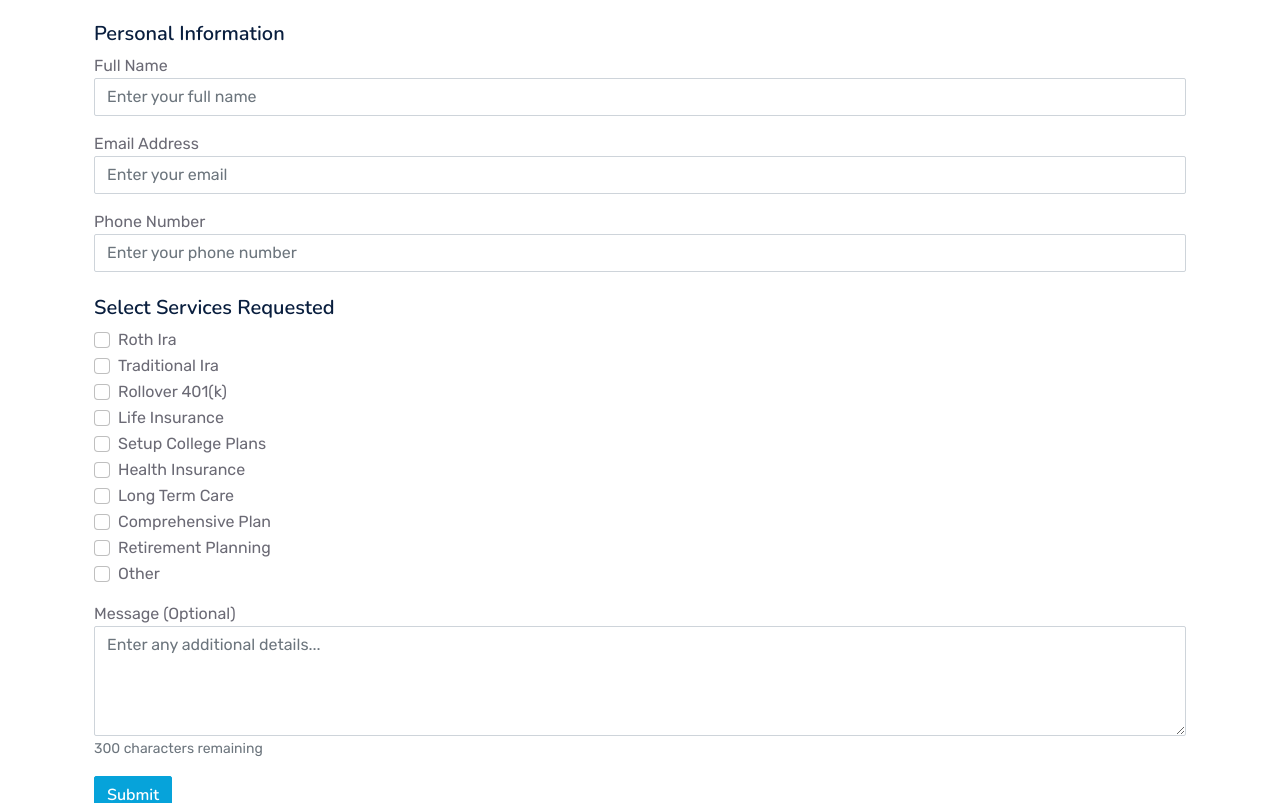
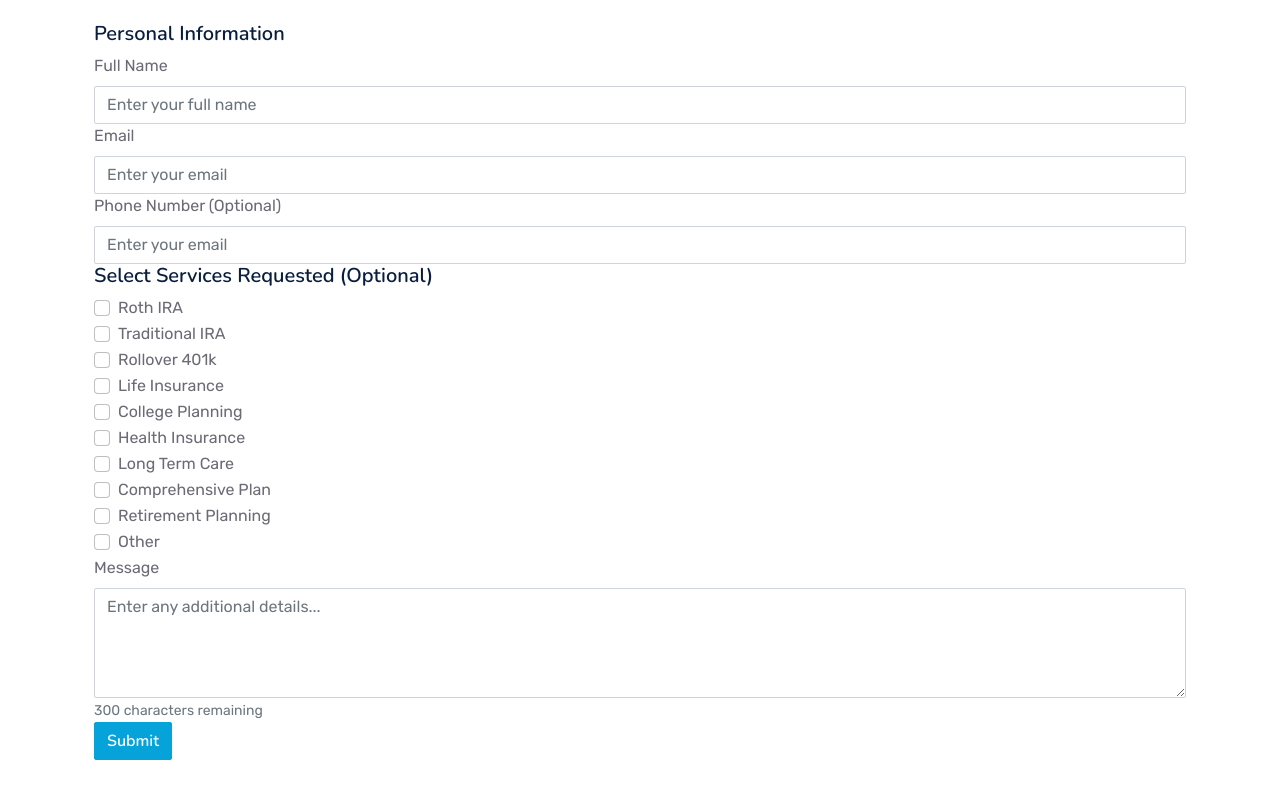
Before and after one commit to AidSucks/CSC131-Website, a Next.js app: page /contact in a window 1280 px wide. Shown: the part 920-1723 px from the top of the page. Built offline with nearby package versions, Linux system fonts and the light colour scheme; no server answers.

Commit message:
Add: CustomerInquiry DB Model Defines a basic model for customer messages submitted via /contact

```diff
--- a/src/app/(home)/contact/page.tsx
+++ b/src/app/(home)/contact/page.tsx
@@ -6,6 +6,7 @@ import PageTitle from "@/app/components/PageTitle";
 
 import businessInfo from "../../../../public/data/businessInfo.json";
 import socialMedia from "../../../../public/data/SocialMedia.json";
+import {CustomerInquiryForm} from "@/app/components/CustomerInquiryForm";
 
 export default function ContactPage() {
     const [formData, setFormData] = useState({
@@ -106,101 +107,7 @@ export default function ContactPage() {
                 </div>
 
                 <h2 className="mb-4">Inquiry Form</h2>
-                <form onSubmit={handleSubmit}>
-                    <h5>Personal Information</h5>
-                    <div className="form-group">
-                        <label htmlFor="name">Full Name</label>
-                        <input
-                            type="text"
-                            name="name"
-                            className="form-control"
-                            id="name"
-                            placeholder="Enter your full name"
-                            value={formData.name}
-                            onChange={handleChange}
-                            required
-                        />
-                    </div>
-
-                    <div className="form-group mt-3">
-                        <label htmlFor="email">Email Address</label>
-                        <input
-                            type="email"
-                            name="email"
-                            className="form-control"
-                            id="email"
-                            placeholder="Enter your email"
-                            value={formData.email}
-                            onChange={handleChange}
-                            required
-                        />
-                    </div>
-
-                    <div className="form-group mt-3">
-                        <label htmlFor="phone">Phone Number</label>
-                        <input
-                            type="tel"
-                            name="phone"
-                            className="form-control"
-                            id="phone"
-                            placeholder="Enter your phone number"
-                            value={formData.phone}
-                            onChange={handleChange}
-                            required
-                        />
-                    </div>
-
-                    <h5 className="mt-4">Select Services Requested</h5>
-                    <div className="form-group">
-                        {Object.keys(formData.services).map((service) => {
-                            let formattedService = service
-                                .replace(/([A-Z])/g, " $1")
-                                .replace(/^./, (str) => str.toUpperCase());
-
-                            if (service === "rollover401k") {
-                                formattedService = "Rollover 401(k)";
-                            }
-
-                            return (
-                                <div className="form-check" key={service}>
-                                    <input
-                                        type="checkbox"
-                                        name={service}
-                                        className="form-check-input"
-                                        id={service}
-                                        checked={formData.services[service as keyof typeof formData.services]}
-                                        onChange={handleChange}
-                                    />
-                                    <label className="form-check-label" htmlFor={service}>
-                                        {formattedService}
-                                    </label>
-                                </div>
-                            );
-                        })}
-                    </div>
-
-                    {error && <div className="text-danger mt-2">{error}</div>}
-
-                    <div className="form-group mt-3">
-                        <label htmlFor="message">Message (Optional)</label>
-                        <textarea
-                            name="message"
-                            className="form-control"
-                            id="message"
-                            rows={4}
-                            placeholder="Enter any additional details..."
-                            value={formData.message}
-                            onChange={handleChange}
-                            required
-                            maxLength={300}
-                        />
-                        <small className="form-text text-muted">
-                            {300 - messageLength} characters remaining
-                        </small>
-                    </div>
-
-                    <button type="submit" className="btn btn-primary mt-3">Submit</button>
-                </form>
+                <CustomerInquiryForm/>
             </div>
         </>
     );
--- /dev/null
+++ b/src/app/components/CustomerInquiryForm.tsx
@@ -0,0 +1,97 @@
+'use client';
+
+import {Button, Form} from "react-bootstrap";
+import React, {ChangeEvent, useState} from "react";
+import {createCustomerInquiry} from "@/app/lib/actions";
+
+const servicesList = [
+  "Roth IRA",
+  "Traditional IRA",
+  "Rollover 401k",
+  "Life Insurance",
+  "College Planning",
+  "Health Insurance",
+  "Long Term Care",
+  "Comprehensive Plan",
+  "Retirement Planning",
+  "Other"
+]
+
+export function CustomerInquiryForm() {
+
+  const [messageLength, setMessageLength] = useState(0);
+
+  const handleChange = (event: ChangeEvent<HTMLTextAreaElement>) => {
+    const { value } = event.target;
+    setMessageLength(value.length);
+  };
+
+  return (
+    <Form action={createCustomerInquiry}>
+
+      <Form.Group>
+
+        <h5>Personal Information</h5>
+
+        <Form.Label>Full Name</Form.Label>
+        <Form.Control
+          type={"text"}
+          name={"fullName"}
+          placeholder={"Enter your full name"}
+          required/>
+
+        <Form.Label>Email</Form.Label>
+        <Form.Control
+          type={"email"}
+          name={"contactEmail"}
+          placeholder={"Enter your email"}
+          required/>
+
+        <Form.Label>Phone Number (Optional)</Form.Label>
+        <Form.Control
+          type={"tel"}
+          name={"contactPhone"}
+          placeholder={"Enter your email"}
+          />
+
+      </Form.Group>
+
+      <Form.Group>
+
+        <h5>Select Services Requested (Optional)</h5>
+
+        {servicesList.map((service) => {
+          return (
+            <div key={service}>
+              <Form.Check type={"checkbox"}>
+                <Form.Check.Input type={"checkbox"}/>
+                <Form.Check.Label>{service}</Form.Check.Label>
+              </Form.Check>
+            </div>
+          );
+        })}
+
+      </Form.Group>
+
+      <Form.Group>
+
+        <Form.Label>Message</Form.Label>
+        <textarea
+          name="message"
+          className="form-control"
+          rows={4}
+          placeholder="Enter any additional details..."
+          onChange={handleChange}
+          maxLength={300}
+        />
+        <small className="form-text text-muted">
+          {300 - messageLength} characters remaining
+        </small>
+
+      </Form.Group>
+
+      <Button type={"submit"}>Submit</Button>
+
+    </Form>
+  );
+}
--- a/src/app/lib/actions.ts
+++ b/src/app/lib/actions.ts
@@ -13,14 +13,31 @@ const AuthorizedUserSchema = z.object({
   role: z.enum(["MODERATOR", "ADMINISTRATOR"])
 });
 
+const CustomerInquirySchema = z.object({
+  fullName: z.string().nonempty(),
+  contactEmail: z.string().email(),
+  contactPhone: z.string().optional(),
+  servicesRequested: z.string().array().default([]),
+  message: z.string().max(300).optional()
+})
+
 export async function logOut() {
   await signOut({redirectTo: "/"});
 }
+
+// DATA FETCHING METHODS
 
 //TODO Further research react caching
 export const fetchAllUsers = cache(async () => {
   return await prisma.authorizedUser.findMany();
 });
+
+export async function fetchAllCustomerInquiries() {
+  return await prisma.customerInquiry.findMany();
+}
+
+
+// FORM METHODS
 
 export async function createAuthorizedUser(formData: FormData) {
 
@@ -59,3 +76,37 @@ export async function removeAuthorizedUser(email: string) {
   revalidatePath("/dashboard/users");
   redirect("/dashboard/users");
 }
+
+export async function createCustomerInquiry(formData: FormData) {
+
+  const data = {
+    fullName: formData.get("fullName"),
+    contactEmail: formData.get("contactEmail"),
+    contactPhone: formData.get("contactPhone"),
+    servicesRequested: ["Test"],
+    message: formData.get("message")
+  }
+
+  console.log(data);
+
+  const validatedFields = CustomerInquirySchema.safeParse(data);
+
+  //TODO Change this!!!
+  if(!validatedFields.success) {
+    console.log("Fields did not validate");
+    return;
+  }
+
+  const submittedForm = await prisma.customerInquiry.create({
+    data: validatedFields.data
+  });
+
+  //TODO Change this!!!
+  if(!submittedForm) {
+    console.log("Error adding authorized user");
+    return;
+  }
+
+  revalidatePath("/contact");
+  redirect("/");
+}
```
Also changed, not shown: src/app/(admin)/dashboard/customers/page.tsx (+35 -56 lines), 2 other files (tests, documents, lock files or other folders).
